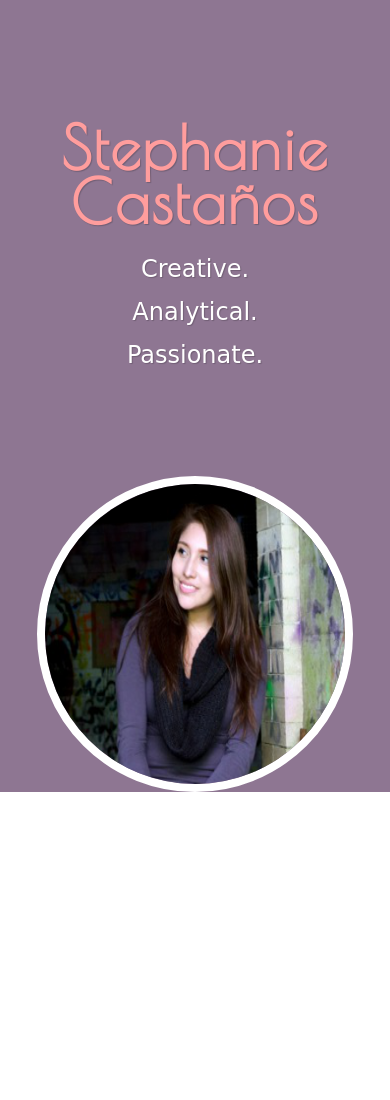
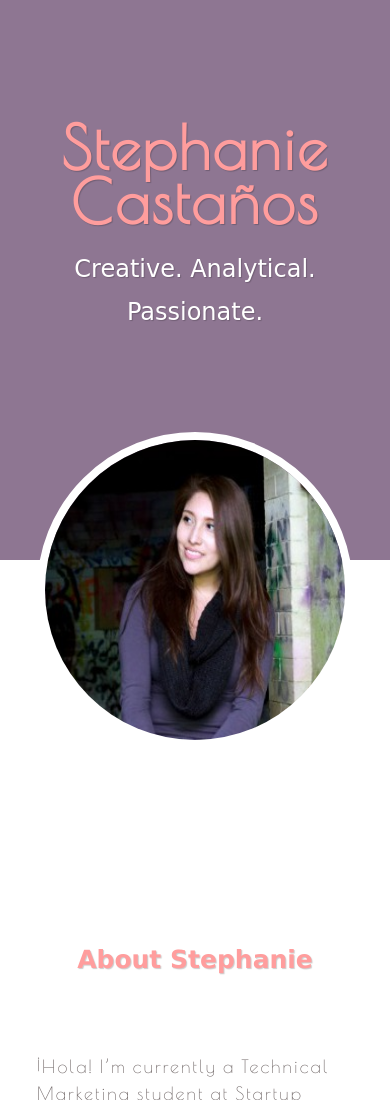
Before and after one commit to scastanos/scastanos.github.io, a plain HTML site: page index.html in a window 390 px wide. Shown: the top 1100 px of the page. Drawn offline with nearby package versions, Linux system fonts and the light colour scheme; files that its build step writes are made by us from their sources; a web font is replaced by a local one.

Commit message:
mobile friendly

```diff
--- a/CSS/Style.css
+++ b/CSS/Style.css
@@ -70,7 +70,7 @@ header h1 {
 }
 
 .headshot img {
- 	background: url("images/PNG/me.png");
+ 	background: url("images/PNG/me.jgeg");
   	background-size: contain;
   	border: .5em solid white;
   	border-radius: 100%;
@@ -224,7 +224,7 @@ a.bloglink {
   /* phones */
   /* line 12, ../sass/_mobile.scss */
   header {
-    height: 49.5em;
+    height: 35em;
   }
   /* line 15, ../sass/_mobile.scss */
   header h1 {
@@ -235,7 +235,7 @@ a.bloglink {
   /* line 21, ../sass/_mobile.scss */
   header h2 {
     margin: 20px auto 0 auto;
-    width: 200px;
+    width: 300px;
   }
 
   /* line 27, ../sass/_mobile.scss */
--- a/index.html
+++ b/index.html
@@ -46,7 +46,7 @@
 	<h2>Creative. Analytical. Passionate.</h2><br>
 	<!-- <h2>Technical Marketing Student at <a href="http://www.startupinstitute.com" target="_blank">Startup Institute Boston</a>. Artist, marketer, production designer, and youth advocate.</h2> -->
 
-<div class="headshot" alt="Photo of Stephanie Castaños"><img src="images/PNG/me.png"></div>
+<div class="headshot" alt="Photo of Stephanie Castaños"><img src="images/PNG/me.jpeg"></div>
 </header>
 
 
```
Also changed, not shown: images/PNG/1.jpg (deleted), images/PNG/me.jpeg (added), images/PNG/me.png (deleted).
